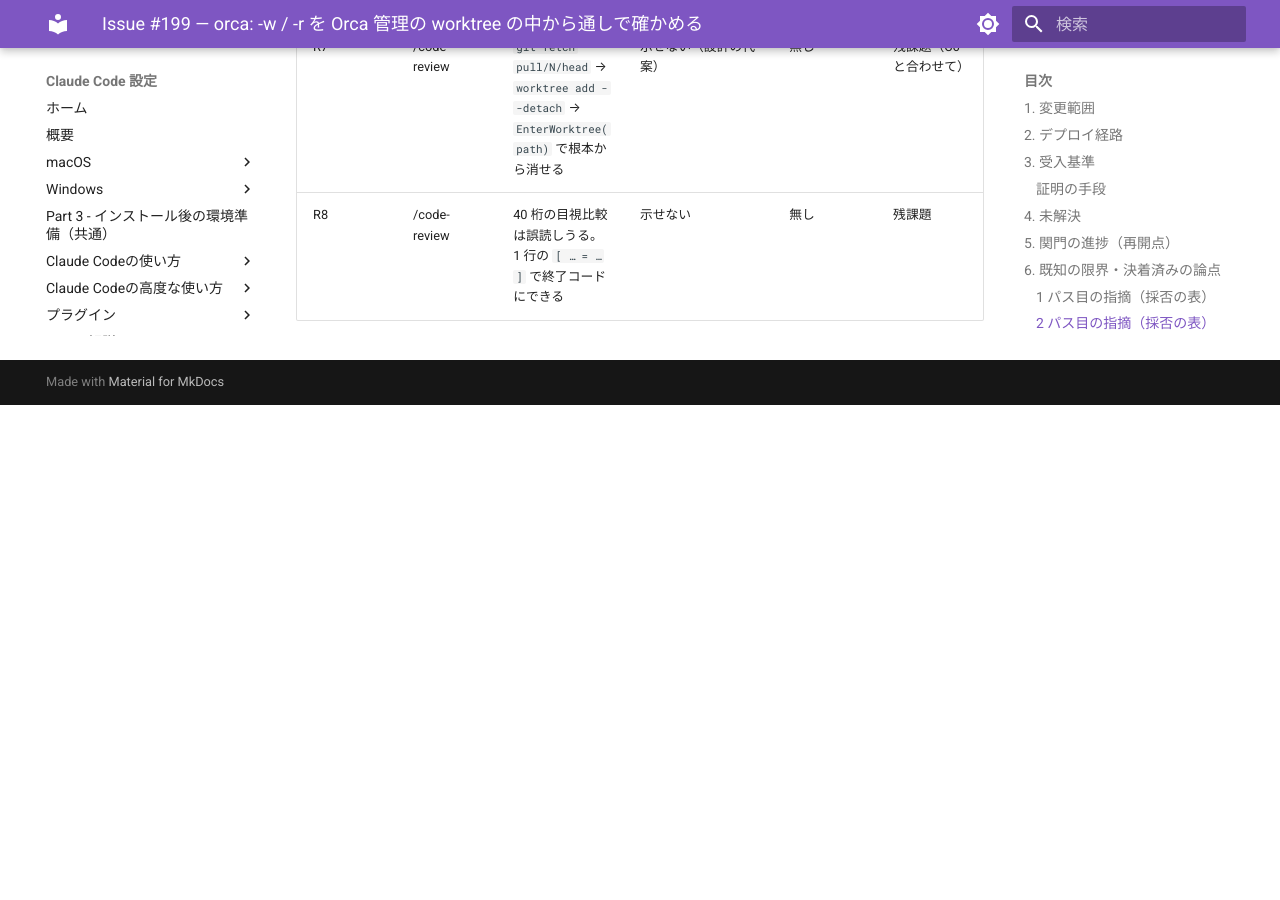
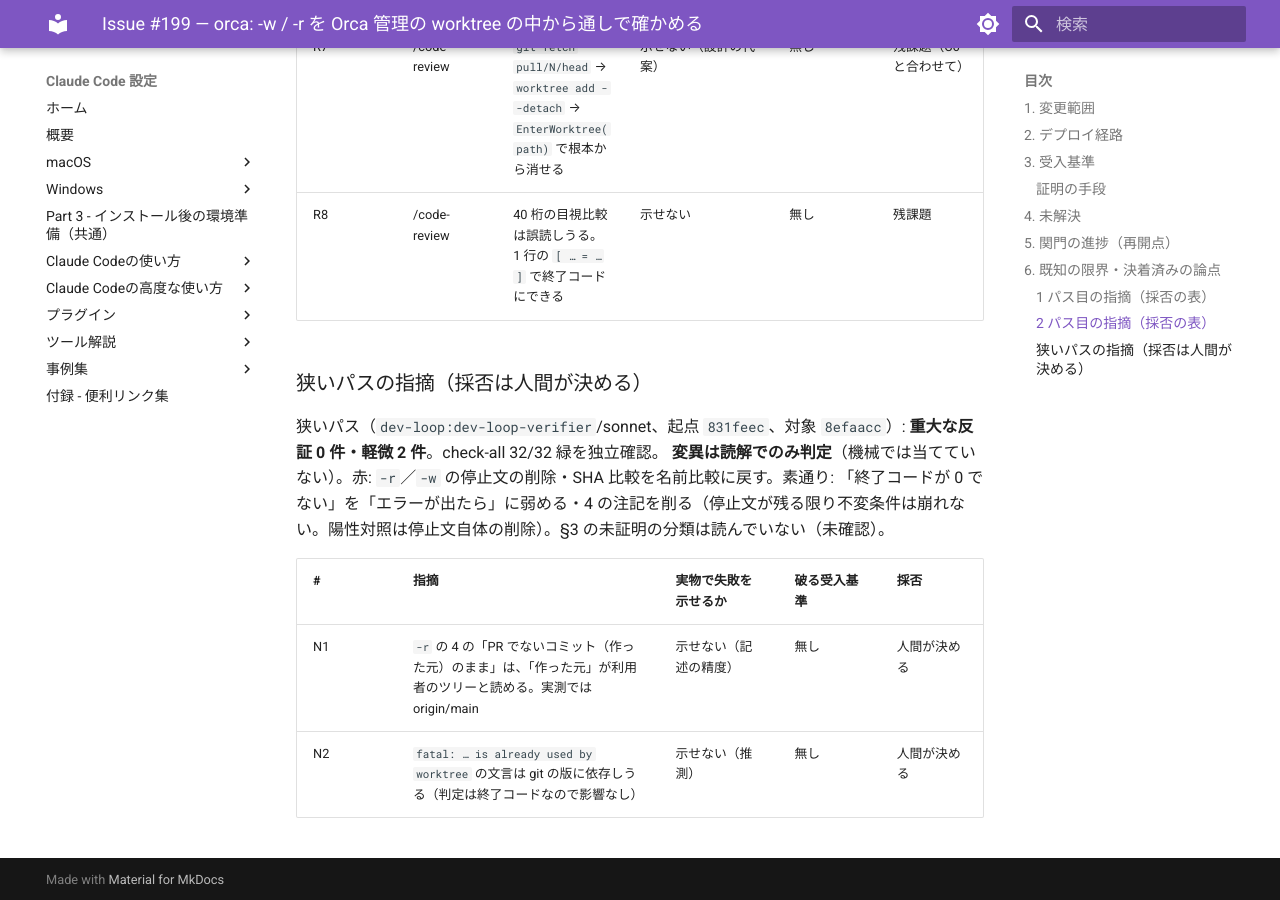
Before and after one commit to hdknr/claude-code-setup, an MkDocs documentation site: the page built from docs/plans/issue-199.md, in a window 1280 px wide and 900 px high, scrolled down 7489 px. Built offline with MkDocs 1.6.1 and Material for MkDocs 9.7.7, drawn with Linux system fonts in a browser that asks for light colours; before the commit the page ends 7894 px from its top, so only the background shows below that; some of the changed text lies outside the part shown.

Commit message:
docs(plans): #199 の 2 パス目と狭いパスの結果を記録
Co-Authored-By: Claude Opus 5.5 <noreply@anthropic.com>

```diff
--- a/docs/plans/issue-199.md
+++ b/docs/plans/issue-199.md
@@ -85,7 +85,7 @@ Orca 管理の linked worktree（`~/orca/workspaces/claude-code-setup/probe-199`
   - 採否: 「示せる × 破る受入基準」を満たす行は 0。V1/C1/C2（この周が入れた退行）は人間に範囲拡大を訊き「範囲を広げて直す」→ I3 を追加して直した。残り 7 件は残課題（C8 は対象外）
   - 1 パス目の指摘対応: `-r` 手順 3 を名前比較から SHA 比較（`git rev-parse HEAD` ↔ `headRefOid`）へ。実データ: この worktree の HEAD `55e3a24` ≠ PR #229 の head `c094176`（→ 作る）、ローカルの `issue/198-issue-mode-pr-url` = `c094176`（→ そこにいれば飛ばす）
   - 次: **手順 5 の当て直し（Verifier 2 パス目）と `/code-review` 2 パス目の両方**が残っている。1 パス目の指摘対応は `831feec`（check-all 32/32 緑）。**狭いパスの起点 SHA（2 パス目の指摘対応を始める直前の HEAD）: `831feec1fdc38d243c25025b373403fe232c4b2f`**
-- 2 パス目: Verifier 反証 0 件／`/code-review` 指摘 8 件（採否は §6 の 2 パス目の表）。直す 1 件（R1）。**次: R1 を直してコミット → 狭いパス（起点 `831feec1fdc38d243c25025b373403fe232c4b2f`）**
+- 2 パス目: Verifier 反証 0 件／`/code-review` 指摘 8 件（採否は §6 の 2 パス目の表）。直す 1 件（R1）。R1 は `8efaacc` で直した（check-all 32/32 緑）。狭いパス: 済（重大 0・軽微 2。§6）。**関門はここで終わり。次: PR 作成 → 人間レビュー**
 - 反証・差し戻し: 0
 - 交絡: 実験 1（上の実測）。陽性側（メインで「外」・checkout で実際に切り替わる）を取った。
 
@@ -127,3 +127,13 @@ Orca 管理の linked worktree（`~/orca/workspaces/claude-code-setup/probe-199`
 | R6 | /code-review | 「理由は同じ節にある」の指し先が違う（別の節） | 示せない | 無し | 残課題 |
 | R7 | /code-review | `git fetch pull/N/head` → `worktree add --detach` → `EnterWorktree(path)` で根本から消せる | 示せない（設計の代案） | 無し | 残課題（C6 と合わせて） |
 | R8 | /code-review | 40 桁の目視比較は誤読しうる。1 行の `[ … = … ]` で終了コードにできる | 示せない | 無し | 残課題 |
+
+### 狭いパスの指摘（採否は人間が決める）
+
+狭いパス（`dev-loop:dev-loop-verifier`/sonnet、起点 `831feec`、対象 `8efaacc`）: **重大な反証 0 件・軽微 2 件**。check-all 32/32 緑を独立確認。
+**変異は読解でのみ判定**（機械では当てていない）。赤: `-r`／`-w` の停止文の削除・SHA 比較を名前比較に戻す。素通り: 「終了コードが 0 でない」を「エラーが出たら」に弱める・4 の注記を削る（停止文が残る限り不変条件は崩れない。陽性対照は停止文自体の削除）。§3 の未証明の分類は読んでいない（未確認）。
+
+| # | 指摘 | 実物で失敗を示せるか | 破る受入基準 | 採否 |
+| --- | --- | --- | --- | --- |
+| N1 | `-r` の 4 の「PR でないコミット（作った元）のまま」は、「作った元」が利用者のツリーと読める。実測では origin/main | 示せない（記述の精度） | 無し | 人間が決める |
+| N2 | `fatal: … is already used by worktree` の文言は git の版に依存しうる（判定は終了コードなので影響なし） | 示せない（推測） | 無し | 人間が決める |
```
